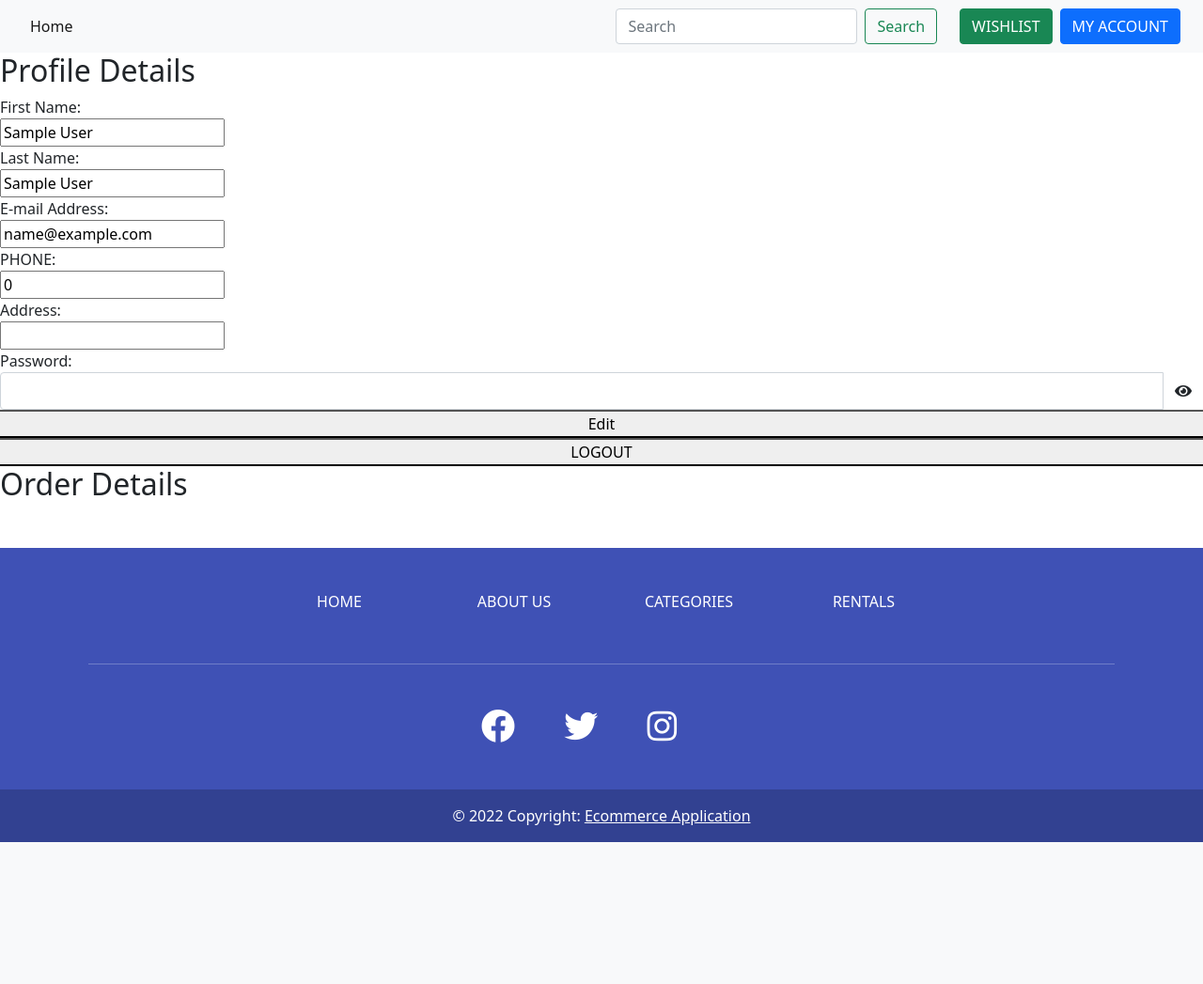
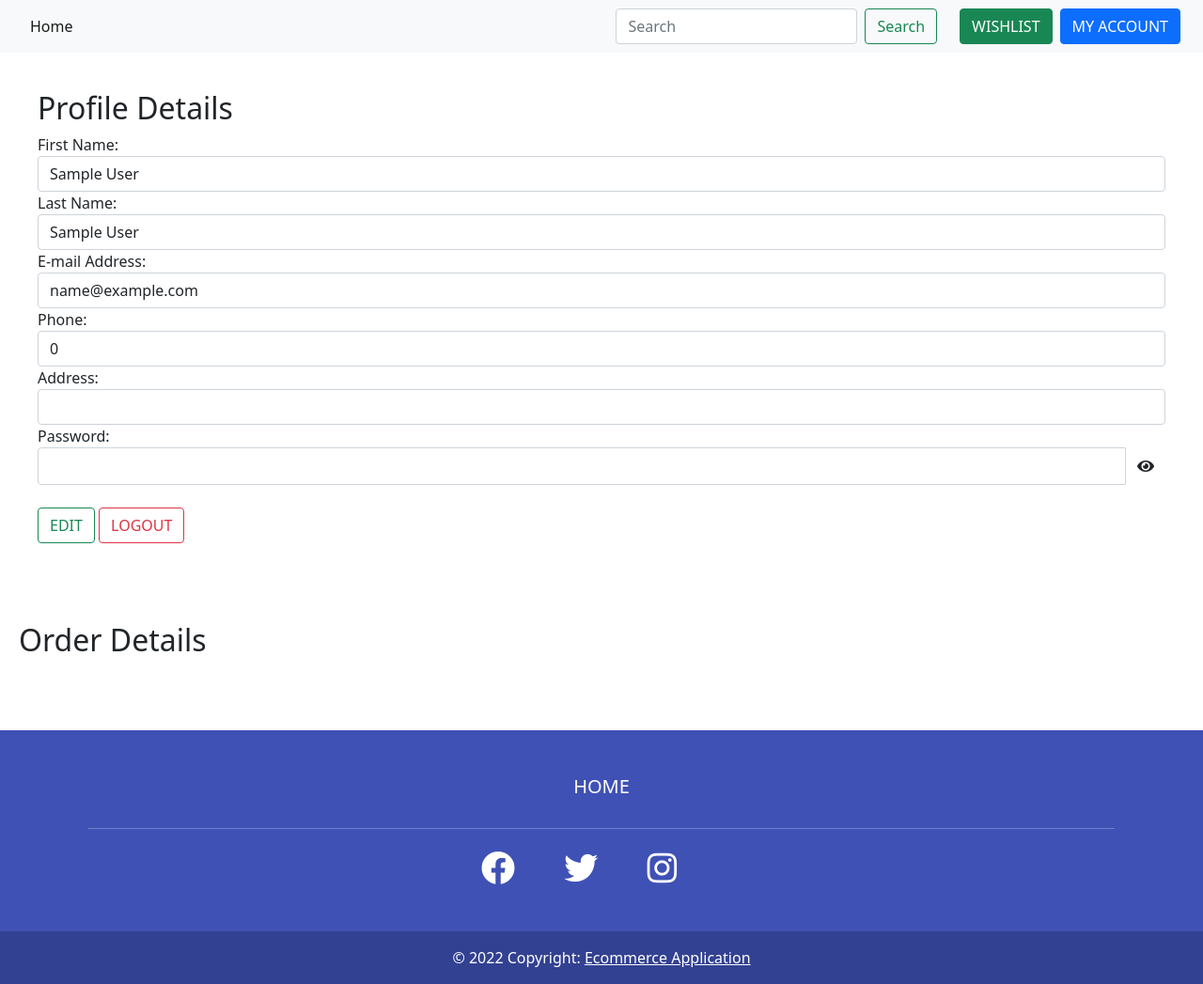
Before and after one commit to ChandaniM/E-commerce-Application, a PHP site: page /AccountInfo.php in a window 1280 px wide. Shown: the whole page at 94% size. Before the commit the page ends 896 px from the top, so only its background shows below. Run offline with PHP 8.4, Linux system fonts and the light colour scheme; the visitor is signed in with stand-in values (Sample User, id 1); data that the repository does not hold is empty; some libraries are stand-ins or nearby versions.

Commit message:
add more pages.

```diff
--- a/AccountInfo.php
+++ b/AccountInfo.php
@@ -6,6 +6,28 @@
 <html>
 <head>
     <meta name="viewport" content="width=device-width, initial-scale=1.0">
+    <style type="text/css">
+        .top{
+            margin:20px;
+        }
+        .container-box {
+          border-radius: 5px;
+          padding: 20px;
+        }
+        .col-25 {
+          float: left;
+          width: 25%;
+          margin-top: 6px;
+        }
+
+        .col-75 {
+          float: left;
+          width: 75%;
+          margin-top: 6px;
+        }
+
+
+    </style>
 </head>
 <body>
     <!-- <header> -->
@@ -16,6 +38,7 @@
 
 
         ?>
+
     <!-- </header> -->
     <div class="top">
         <div class="container-box">
@@ -30,36 +53,37 @@
                                 //$row = mysqli_fetch_all($result, MYSQLI_NUM);
                                 while ($row = mysqli_fetch_array($result, MYSQLI_ASSOC)) {
                                     echo'
+
                                         <div class="row">
-                                            <div class="col-25">
-                                                <label for="fname">First Name:</label>
+                                               <div class="col-25 ">
+                                                   <label for="uname">First Name:</label>
                                                </div>
                                                <div class="col-75">
-                                                <input type="text" class="text-input" id="fname" name="name" value="'.$row["Firstname"].'">
+                                                   <input type="text" class="form-control" id="uname" name="name" value="'.$row["Firstname"].'">
+                                               </div>
+                                           </div>
+                                           <div class="row">
+                                               <div class="col-25 ">
+                                                   <label for="uname">Last Name:</label>
+                                               </div>
+                                               <div class="col-75">
+                                                   <input type="text" class="form-control" id="uname" name="lastname"  value="'.$row["Lastname"].'">
+                                               </div>
+                                           </div>
+                                           <div class="row">
+                                                <div class="col-25 ">
+                                                   <label for="email">E-mail Address:</label>
+                                               </div>
+                                               <div class="col-75">
+                                                   <input type="text" class="form-control" name="email" id="email" value="'.$row["Email"].'">
                                                </div>
                                            </div>
                                            <div class="row">
                                                 <div class="col-25">
-                                                <label for="lname">Last Name:</label>
+                                                   <label for="phone">Phone:</label>
                                                </div>
                                                <div class="col-75">
-                                                <input type="text" class="text-input" id="lname" name="lastname" value="'.$row["Lastname"].'">
-                                            </div>
-                                        </div>
-                                        <div class="row">
-                                             <div class="col-25">
-                                                <label for="email">E-mail Address:</label>
-                                            </div>
-                                            <div class="col-75">
-                                                <input type="text" class="text-input" name="email" id="email" value="'.$row["Email"].'">
-                                            </div>
-                                        </div>
-                                        <div class="row">
-                                             <div class="col-25">
-                                                <label for="phone">PHONE:</label>
-                                            </div>
-                                            <div class="col-75">
-                                                <input type="tel" class="text-input" name="tel_num" id="phone" value="'.$row["phone"].'">
+                                                   <input type="tel" class="form-control" name="tel_num" id="phone" value="'.$row["phone"].'">
                                                </div>
                                            </div>
                                            <div class="row">
@@ -67,8 +91,8 @@
                                                    <label for="address">Address:</label>
                                                </div>
                                                <div class="col-75">
-                                                <input type="text"  class="text-input" id="address" name="Address"
-                                                value="'. $row["address"] .'">
+                                                   <input type="text" class="form-control" id="address" name="Address"
+                                                       value="'.$row["address"].'">
                                                </div>
                                            </div>
                                            <div class="row">
@@ -77,9 +101,7 @@
                                                </div>
                                                <div class="col-75 input-group">
                                                    <input type="password" class="form-control" id="password" name="password"
-                                                    value="'.$row["password"]
-                                                    .'"
-                                                >
+                                                       value="'.$row["password"].'">
                                                    <div class="px-2 py-2 mx-1" id="password-eye">
                                                        <span class="fas fa-eye-slash d-none" id="hide-pass"></span>
                                                        <span class="fas fa-eye" id="display-pass"></span>
@@ -87,11 +109,11 @@
 
                                                </div>
                                            </div>
-                                        <div class="row">
+                                           <div class="Row my-4">
                                                <form mehod="post">
-                                                <button name="edit" class="edit-button button">Edit</button>
+                                                   <button name="edit" class="btn btn-outline-success">EDIT</button>
                                                    </form>
-                                                <button class="logout button" name="logout">LOGOUT</button>
+                                                   <button name="logout" class="btn btn-outline-danger">LOGOUT</button>
                                            </div>
                                     ';
                                 }
@@ -157,6 +179,7 @@
             $password=$_POST["password"];
             $sql="UPDATE customer SET Firstname='$FirstName',Lastname='$LastName',Email='$email',password='$password',phone='$phone',address='$Address' WHERE userid = ".$_SESSION['userid']."";
             $result = mysqli_query($connection,$sql) or die('Invalid query:'.mysqli_error($connection));
+
         }
         if(isset($_POST['logout'])){
             unset($_SESSION['userid']);
--- /dev/null
+++ b/PHP/error.php
@@ -0,0 +1,3 @@
+<?php
+	echo'<div id="alerts"></div>';
+?>
--- a/PHP/footer.php
+++ b/PHP/footer.php
@@ -6,43 +6,17 @@
        <!-- Grid container -->
        <div class="container">
          <!-- Section: Links -->
-         <section class="mt-5">
+         <section class="mt-3">
            <!-- Grid row-->
            <div class="row text-center d-flex justify-content-center pt-5">
              <!-- Grid column -->
              <div class="col-md-2">
                <h6 class="text-uppercase font-weight-bold">
-                 <a href="./index.php" class="text-white text-decoration-none">Home</a>
+                 <a href="./index.php" class="text-white text-decoration-none blockquote">Home</a>
                </h6>
              </div>
              <!-- Grid column -->
-
-             <!-- Grid column -->
-             <div class="col-md-2">
-               <h6 class="text-uppercase font-weight-bold">
-                 <a href="./aboutus.php" class="text-white text-decoration-none">About us</a>
-               </h6>
-             </div>
-             <!-- Grid column -->
-
-             <!-- Grid column -->
-             <div class="col-md-2">
-               <h6 class="text-uppercase font-weight-bold">
-                 <a href="./categories.php" class="text-white text-decoration-none">Categories</a>
-               </h6>
-             </div>
-             <!-- Grid column -->
-
-             <!-- Grid column -->
-             <div class="col-md-2">
-               <h6 class="text-uppercase font-weight-bold">
-                 <a href="./rent-books.php" class="text-white text-decoration-none">Rentals</a>
-               </h6>
-             </div>
-
-             <!-- Grid column -->
-
-             <!-- Grid column -->
+              <!-- Grid column -->
              <!--<div class="col-md-2">
                <h6 class="text-uppercase font-weight-bold">
                  <a href="#!" class="text-white">Contact</a>
@@ -54,7 +28,7 @@
          </section>
          <!-- Section: Links -->
 
-         <hr class="my-5" />
+         <hr class="my-4" />
 
          <!-- Section: Social -->
          <section class="text-center mb-5">
--- a/PHP/header.php
+++ b/PHP/header.php
@@ -1,12 +1,20 @@
 <?php
     $Account='';
+     $Account1='';
+
     // For Seller
     $sellerPageLink='';
     if(isset($_SESSION['userid']) && $_SESSION['loggedin']==true) {
       $Account.='<a href="./wishlist.php" class="btn btn-success me-2">WISHLIST</a> <a href="./AccountInfo.php" class="btn btn-primary">MY ACCOUNT</a>';
+      $sql2="SELECT category FROM customer WHERE userid = ".$_SESSION['userid']."";
+      $result = mysqli_query($connection,$sql2);
+      $sellerarray=mysqli_fetch_assoc($result);
+     if($sellerarray['category']=="Seller"){
+         $Account1.='<a href="./seller.php" class="nav-link active me-2">Seller</a>';
+     }
     }
     else{
-      $Account.='<a href="login.php"><button class="header-button">SIGN IN</button></a>';
+      $Account.='<a href="login.php"><button class="btn btn-primary">Login</button></a>';
     }
 
 	echo'
@@ -17,14 +25,16 @@
                     <li class="nav-item">
                       <a class="nav-link active" aria-current="page" href="./index.php">Home</a>
                     </li>
+                    <li>
+                       '.$Account1.'
+                    </li>
                   </ul>
                   <form class="d-flex mx-4">
                     <input class="form-control me-2" type="search" placeholder="Search" aria-label="Search">
                     <button class="btn btn-outline-success" type="submit">Search</button>
                   </form>
+                          '.$Account.'
 
-                          <!--<a href="./login.php"  style="color:#fff; text-decoration: none;">Login</a>-->
-                          '.$Account.'
 
                 </div>
               </div>
--- a/wishlist.php
+++ b/wishlist.php
@@ -65,7 +65,7 @@
 						 	echo'
 						 			<!-- ORDER -->
 									<form method="post">
-										<button class="order-button" name="order">CONFIRM ORDER</button>
+										<button class="btn btn-primary" name="order">CONFIRM ORDER</button>
 									</form>
 						 	';
 						}else{
```
Also changed, not shown: JS/loginscript.js (+13 -13 lines), add_product.php (added, +158 -0 lines), redirect.php (added, +26 -0 lines), seller.php (added, +30 -0 lines), signup.php (+27 -3 lines). Lines whose indentation alone changed are shown as unchanged.
